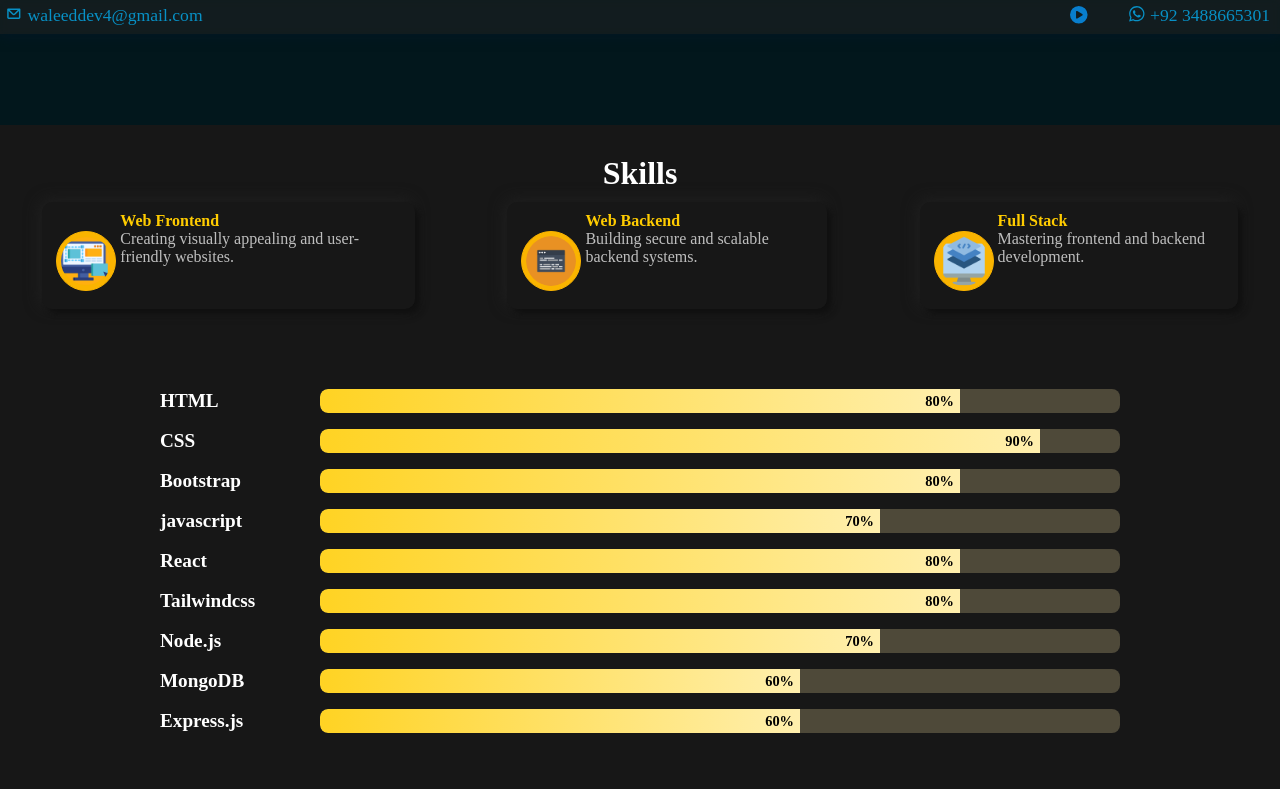
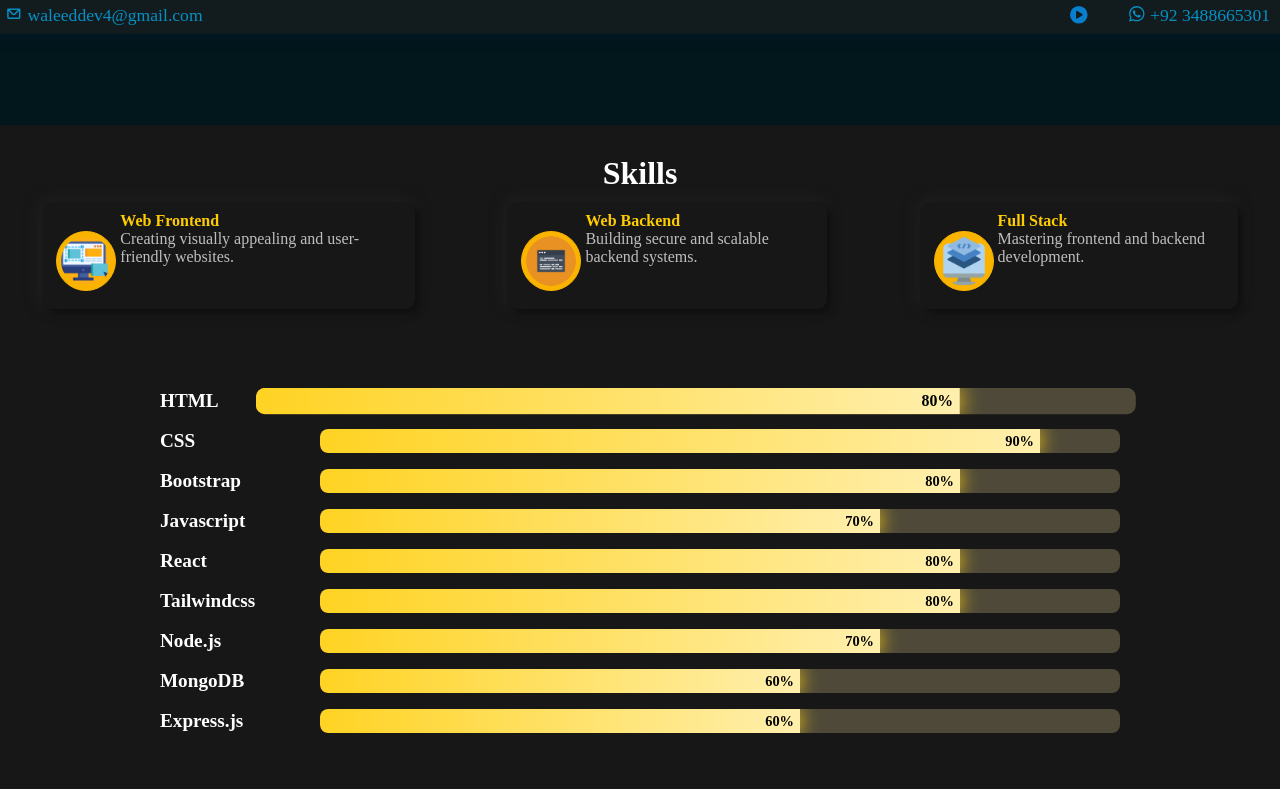
Before and after one commit to shahwaleed1/Portfolio, a React (Vite) app: page / in a window 1280 px wide. In both pictures the pointer is over the element 720 px from the left and 1859 px from the top of the page. Shown: the part 1459-2259 px from the top of the page. Built offline with nearby package versions, Linux system fonts and the light colour scheme.

Commit message:
progress styled

```diff
--- a/src/App.css
+++ b/src/App.css
@@ -562,6 +562,7 @@ textarea {
   max-width: 60rem;
   margin-left: auto;
   margin-right: auto;
+  padding: 0 1rem;
 }
 
 .progress-container {
@@ -584,11 +585,20 @@ textarea {
   border-radius: 8px;
   overflow: hidden;
   position: relative;
+
 }
+
+.progress-bar-wrapper:hover {
+  scale: 1.1;
+  transform: translateX(-22px);
+  transition: transform 0.2s ease;
+}
+
 
 .progress{
   /* background-color: greenyellow; */
   background: linear-gradient(90deg, #ffd323 , #ffefad);
+  box-shadow: 0px 0px 20px #ffd11a;
   height: 1.5rem;
   border-radius: 8px 0 0 8px;
   position: relative;
--- a/src/components/Skills.jsx
+++ b/src/components/Skills.jsx
@@ -18,7 +18,7 @@ const techskill = [
   },
   {
     id: 4,
-    name: 'javascript',
+    name: 'Javascript',
     value: 70
   },
   {
```
